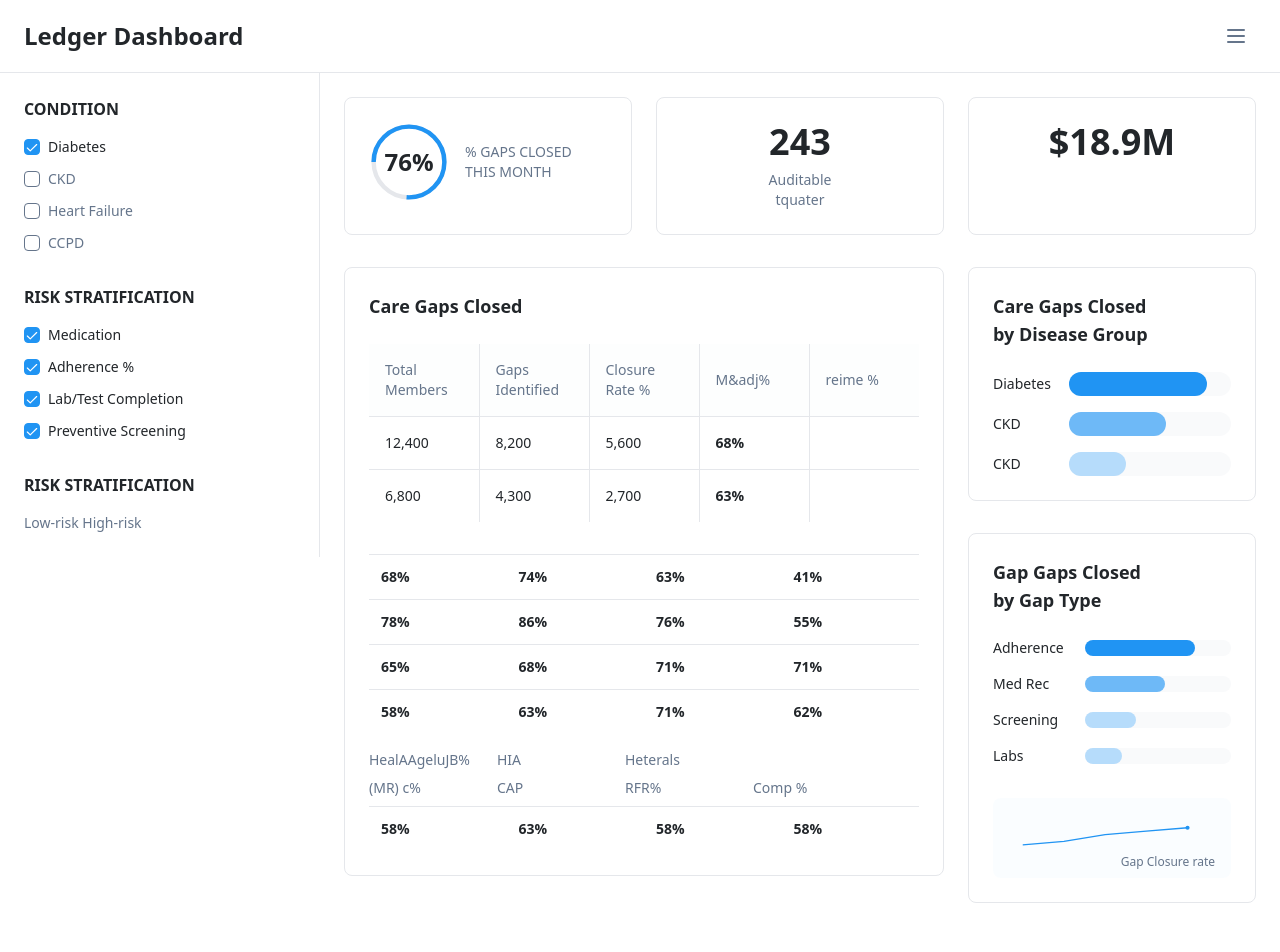
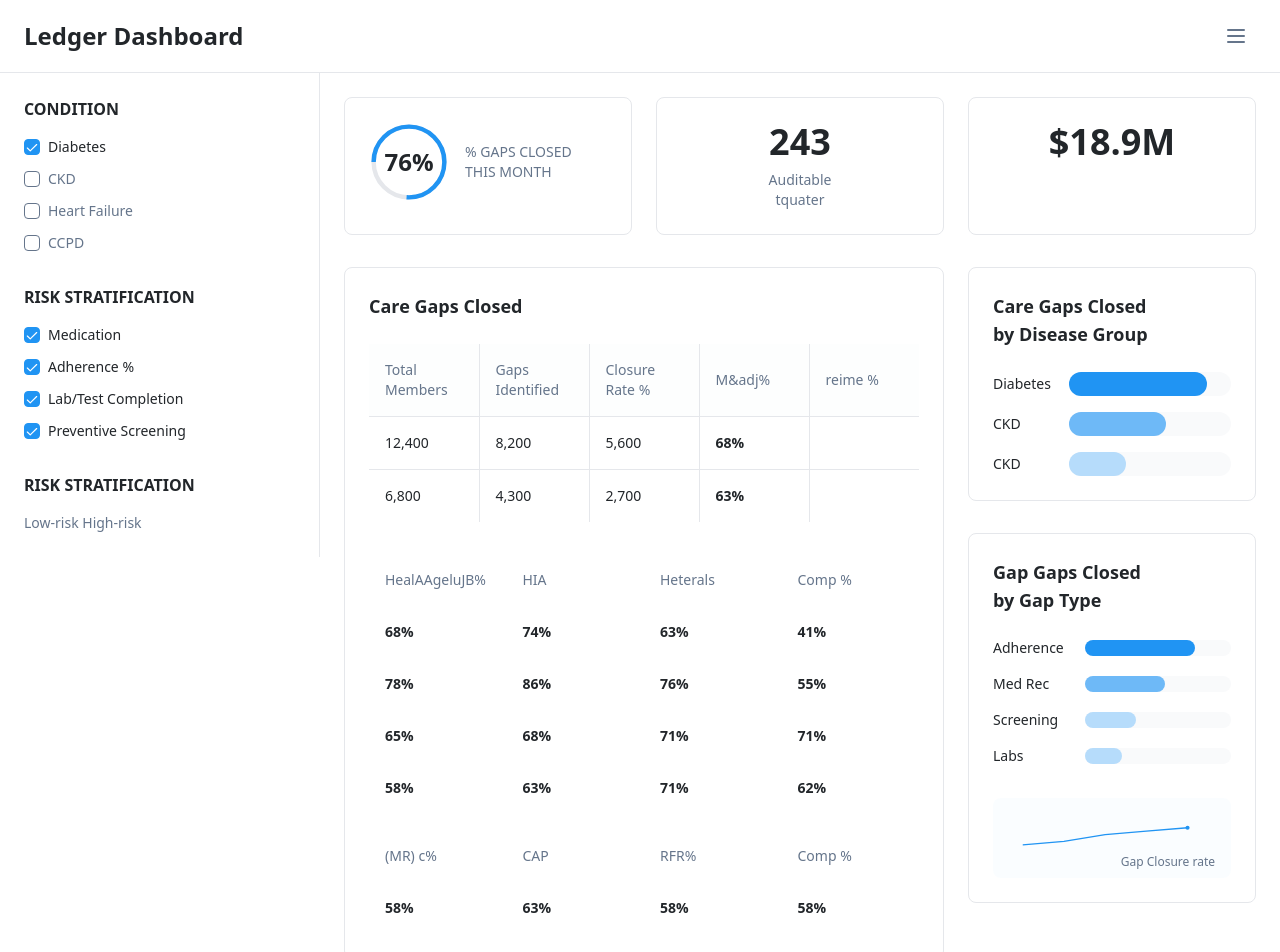
Before and after one commit to andrii913/mirror-app-board, a React (Vite) app: page / in a window 1280 px wide. Shown: the top 952 px of the page. Before the commit the page ends 927 px from the top, so only its background shows below. Built offline with nearby package versions, Linux system fonts and the light colour scheme; the HTML template or start-up script is replaced by a standard one.

Commit message:
Add table headers

```diff
--- a/src/components/CareGapsTable.tsx
+++ b/src/components/CareGapsTable.tsx
@@ -62,14 +62,28 @@ export const CareGapsTable = () => {
 
         {/* Performance metrics table */}
         <div className="mt-8">
-          <table className="w-full">
+          <table className="w-full table-fixed">
+            <colgroup>
+              <col className="w-1/4" />
+              <col className="w-1/4" />
+              <col className="w-1/4" />
+              <col className="w-1/4" />
+            </colgroup>
+            <thead>
+              <tr>
+                <th className="text-left p-4 text-sm font-medium text-muted-foreground">HealAAgeluJB%</th>
+                <th className="text-left p-4 text-sm font-medium text-muted-foreground">HIA</th>
+                <th className="text-left p-4 text-sm font-medium text-muted-foreground">Heterals</th>
+                <th className="text-left p-4 text-sm font-medium text-muted-foreground">Comp %</th>
+              </tr>
+            </thead>
             <tbody>
               {performanceData.map((row, index) => (
-                <tr key={index} className="border-t border-border">
-                  <td className="p-3 text-sm font-semibold text-foreground">{row.metric1}</td>
-                  <td className="p-3 text-sm font-semibold text-foreground">{row.metric2}</td>
-                  <td className="p-3 text-sm font-semibold text-foreground">{row.metric3}</td>
-                  <td className="p-3 text-sm font-semibold text-foreground">{row.metric4}</td>
+                <tr key={index} className="h-12">
+                  <td className="p-4 text-sm font-semibold text-foreground">{row.metric1}</td>
+                  <td className="p-4 text-sm font-semibold text-foreground">{row.metric2}</td>
+                  <td className="p-4 text-sm font-semibold text-foreground">{row.metric3}</td>
+                  <td className="p-4 text-sm font-semibold text-foreground">{row.metric4}</td>
                 </tr>
               ))}
             </tbody>
@@ -78,25 +92,28 @@ export const CareGapsTable = () => {
 
         {/* Bottom metrics */}
         <div className="mt-4">
-          <div className="text-sm text-muted-foreground mb-2">
-            <span className="inline-block w-20">HealAAgeluJB%</span>
-            <span className="inline-block w-20 ml-12">HIA</span>
-            <span className="inline-block w-20 ml-12">Heterals</span>
-          </div>
-          <div className="text-sm text-muted-foreground mb-2">
-            <span className="inline-block w-20">(MR) c%</span>
-            <span className="inline-block w-20 ml-12">CAP</span>
-            <span className="inline-block w-20 ml-12">RFR%</span>
-            <span className="inline-block w-20 ml-12">Comp %</span>
-          </div>
-          <table className="w-full">
+          <table className="w-full table-fixed">
+            <colgroup>
+              <col className="w-1/4" />
+              <col className="w-1/4" />
+              <col className="w-1/4" />
+              <col className="w-1/4" />
+            </colgroup>
+            <thead>
+              <tr>
+                <th className="text-left p-4 text-sm font-medium text-muted-foreground">(MR) c%</th>
+                <th className="text-left p-4 text-sm font-medium text-muted-foreground">CAP</th>
+                <th className="text-left p-4 text-sm font-medium text-muted-foreground">RFR%</th>
+                <th className="text-left p-4 text-sm font-medium text-muted-foreground">Comp %</th>
+              </tr>
+            </thead>
             <tbody>
               {bottomData.map((row, index) => (
-                <tr key={index} className="border-t border-border">
-                  <td className="p-3 text-sm font-semibold text-foreground">{row.metric1}</td>
-                  <td className="p-3 text-sm font-semibold text-foreground">{row.metric2}</td>
-                  <td className="p-3 text-sm font-semibold text-foreground">{row.metric3}</td>
-                  <td className="p-3 text-sm font-semibold text-foreground">{row.metric4}</td>
+                <tr key={index} className="h-12">
+                  <td className="p-4 text-sm font-semibold text-foreground">{row.metric1}</td>
+                  <td className="p-4 text-sm font-semibold text-foreground">{row.metric2}</td>
+                  <td className="p-4 text-sm font-semibold text-foreground">{row.metric3}</td>
+                  <td className="p-4 text-sm font-semibold text-foreground">{row.metric4}</td>
                 </tr>
               ))}
             </tbody>
```
